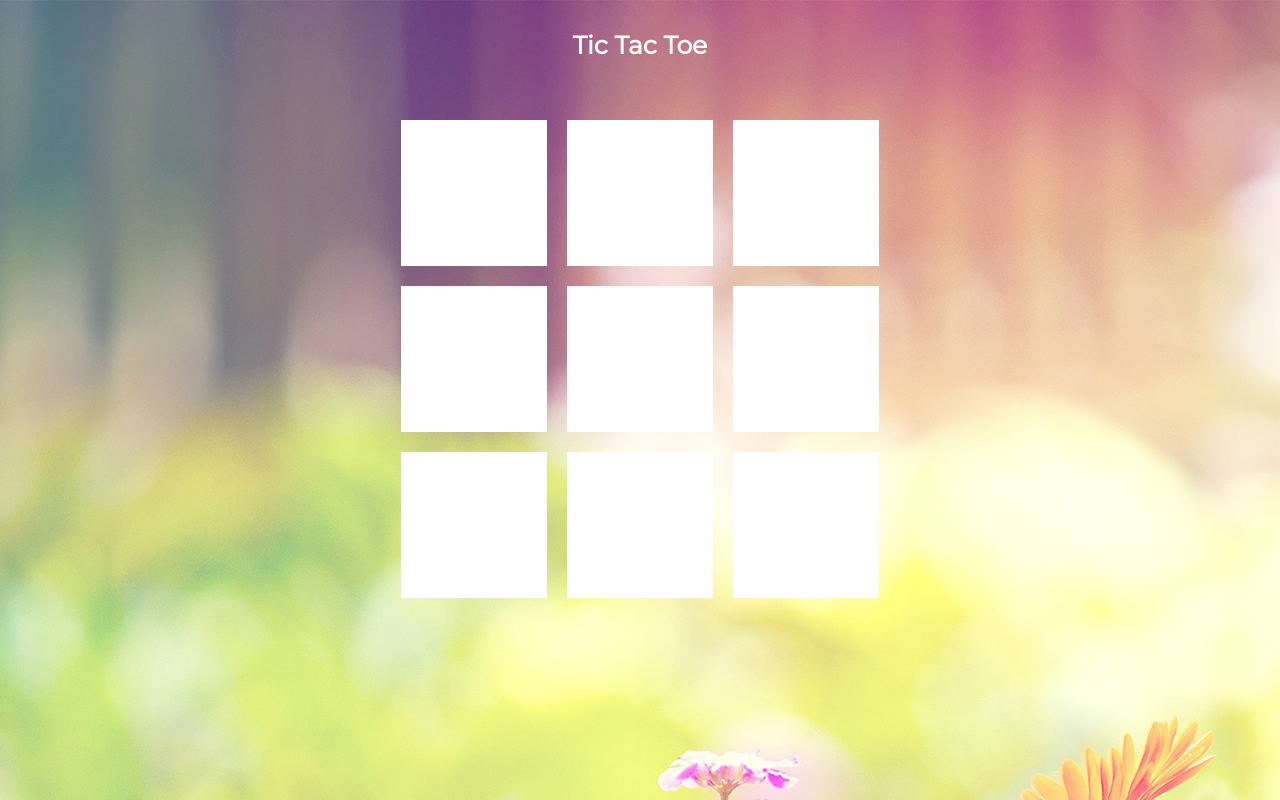
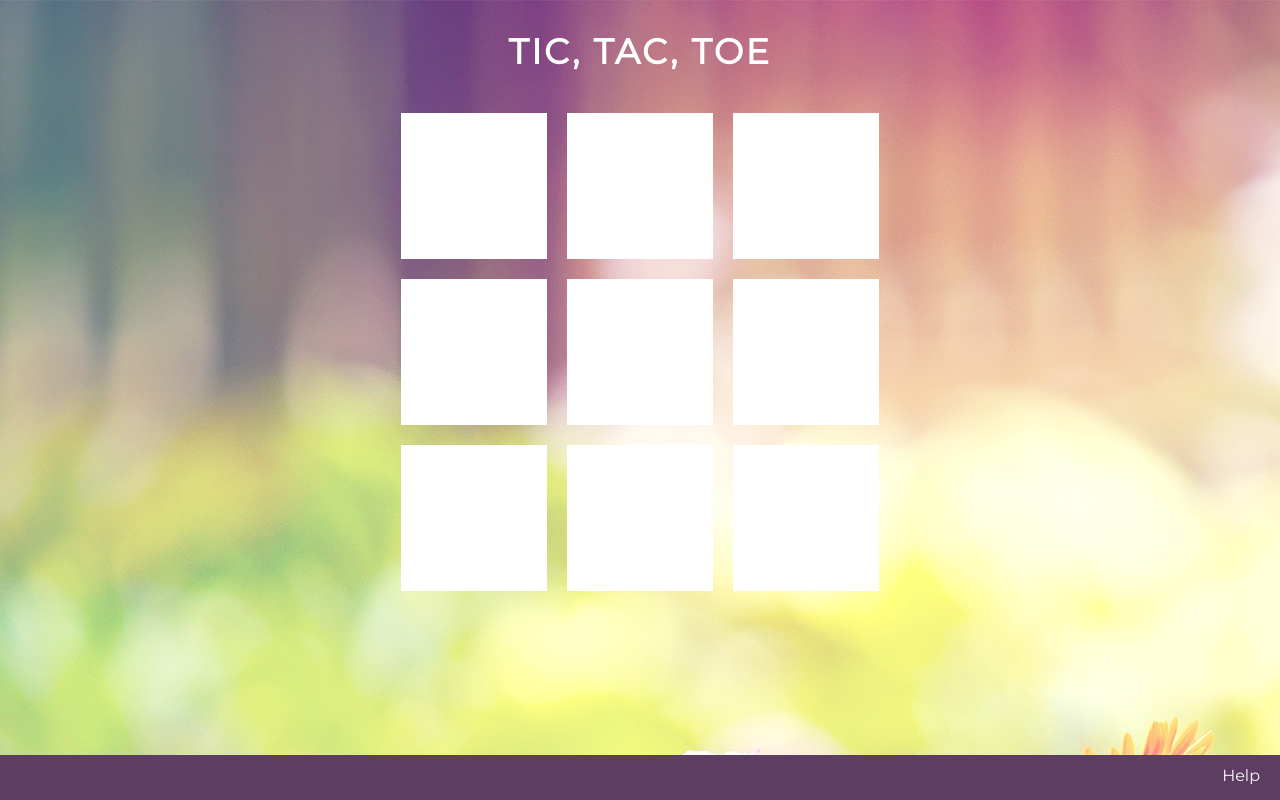
Before and after one commit to charlotteisabella/TicTacToe, a plain HTML site: page index.html in a window 1280 px wide. Drawn offline with Linux system fonts and the light colour scheme.

Commit message:
added footer and changed heading

```diff
--- a/index.html
+++ b/index.html
@@ -11,7 +11,7 @@
 
   <body>
 
-   <h1>Tic Tac Toe</h1>
+   <h1>TIC, TAC, TOE</h1>
 
     <container id="board">
 
@@ -34,6 +34,10 @@
 
     <script src="jquery-1.11.3.js"></script>
     <script type="text/javascript" src="main.js"></script>
+
+    <div class="footer"></div>
+    <p>Help</p>
+
   </body>
 
 </html>
--- a/style.css
+++ b/style.css
@@ -2,15 +2,34 @@
 
 h1 {
   text-align: center;
-  font-size: 25px;
+  font-size: 35px;
   font-family: "Montserrat", sans-serif;
   color: #fff;
   margin-top: 30px;
+  margin-bottom: -20px;
+  letter-spacing: 2.5px;
 }
 
 body {
   background-image: url("testimg.jpg");
   background-color: #2F323A;
+}
+
+p {
+  position: fixed;
+  bottom: -1px;
+  right: 20px;
+  font-family: "Montserrat", sans-serif;
+  color: #fff;
+}
+
+.footer {
+  position: fixed;
+  bottom: 0;
+  left: 0;
+  background-color: #5D3D62;
+  width: 100%;
+  height: 45px;
 }
 
 #board {
@@ -19,7 +38,6 @@ body {
   height: 498px;
   width: 498px;
   margin: 50px auto;
-/*  border: 2px solid #2F323A;*/
 }
 
 .box {
@@ -34,9 +52,9 @@ body {
 }
 
 .Player1 {
-  background-color: #88B7B5
+  background-color: #DE3CA0;
 }
 
 .Player2 {
-  background-color: #DCB8CB
+  background-color: #FC8E9B;
 }
```
